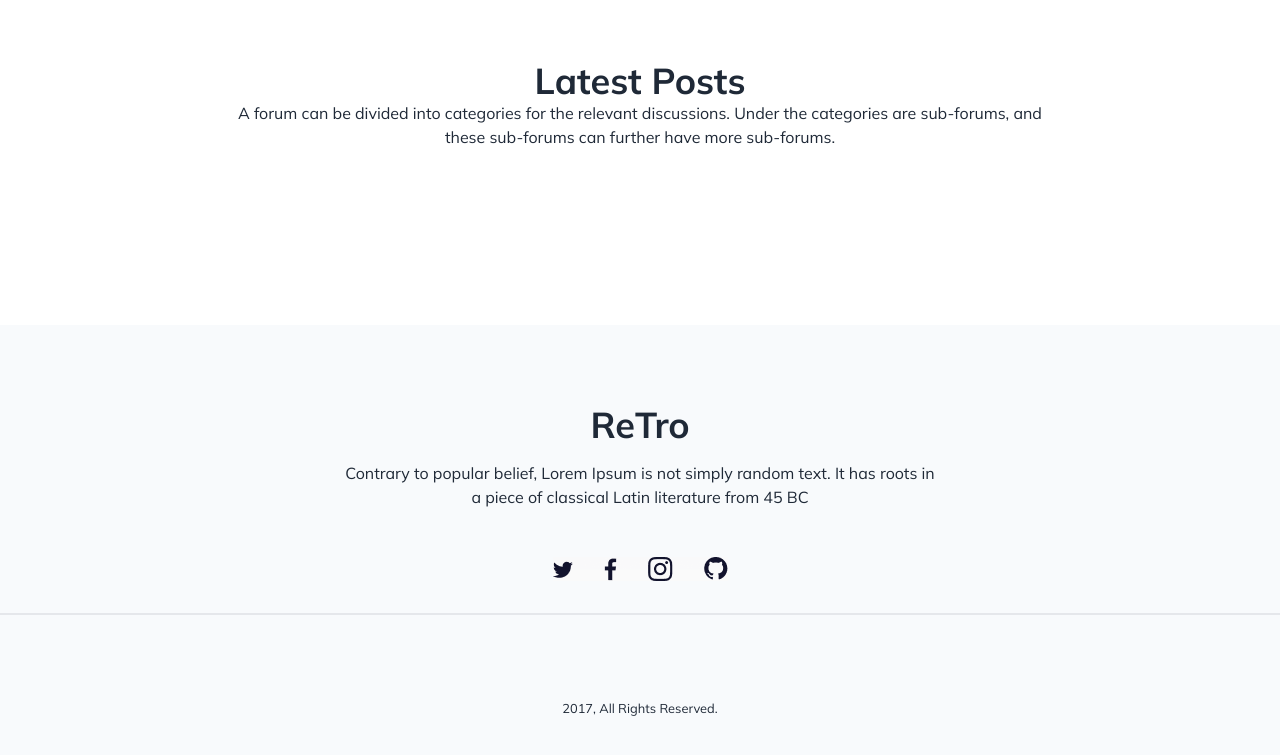
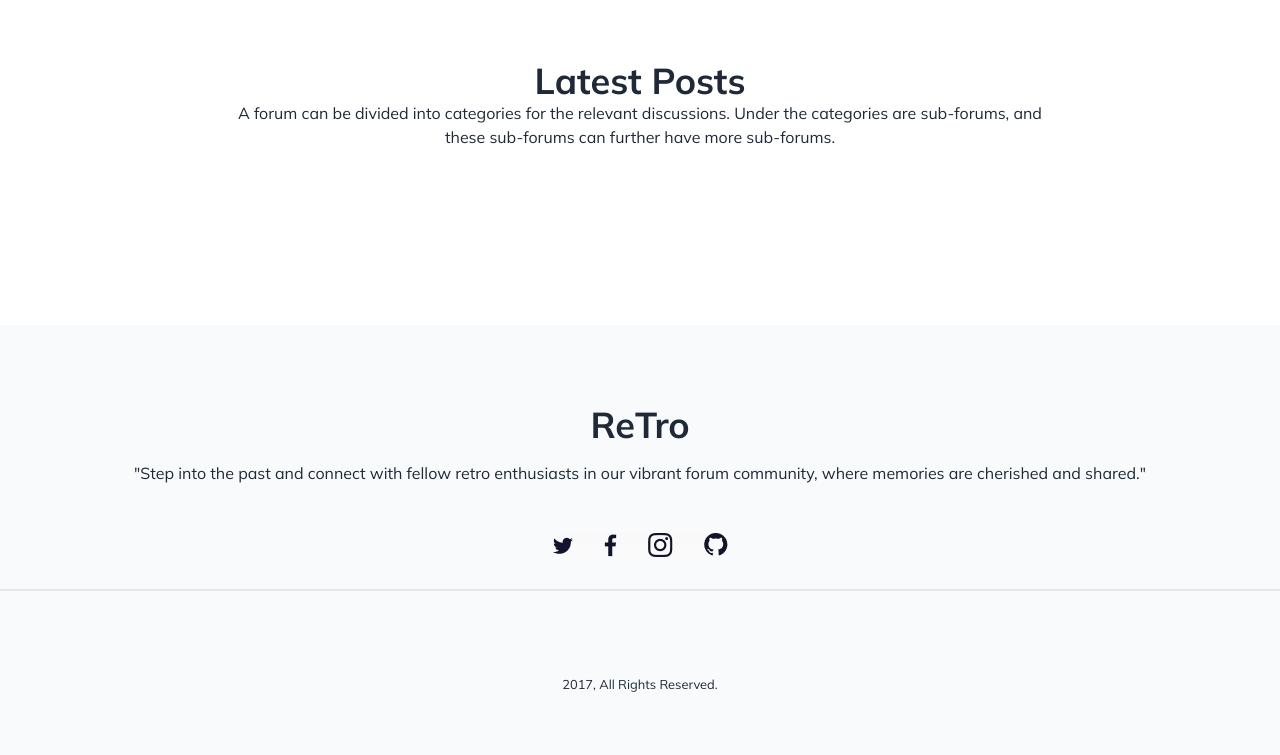
Before and after one commit to Mohammad-imran75/retro-forum, a plain HTML site: page retro-forum/index.html in a window 1280 px wide. Shown: the part 1829-2584 px from the top of the page. Drawn offline with nearby package versions, Linux system fonts and the light colour scheme; no server answers.

```diff
--- a/retro-forum/index.html
+++ b/retro-forum/index.html
@@ -154,7 +154,7 @@
         <div class="bg-slate-50  background-color: rgb(248 250 252)">
             <div class="div-1 text-center space-y-4">
                 <h4 class="text-4xl font-bold pt-20">ReTro</h4>
-                <p>Contrary to popular belief, Lorem Ipsum is not simply random text. It has roots in <br> a piece of classical Latin literature from 45 BC</p>
+                <p>"Step into the past and connect with fellow retro enthusiasts in our vibrant forum community, where memories are cherished and shared."</p>
                 <div class="flex justify-center items-center p-8 gap-10">
                     <img src="./images/Social.png" alt="">
                 </div>
```
